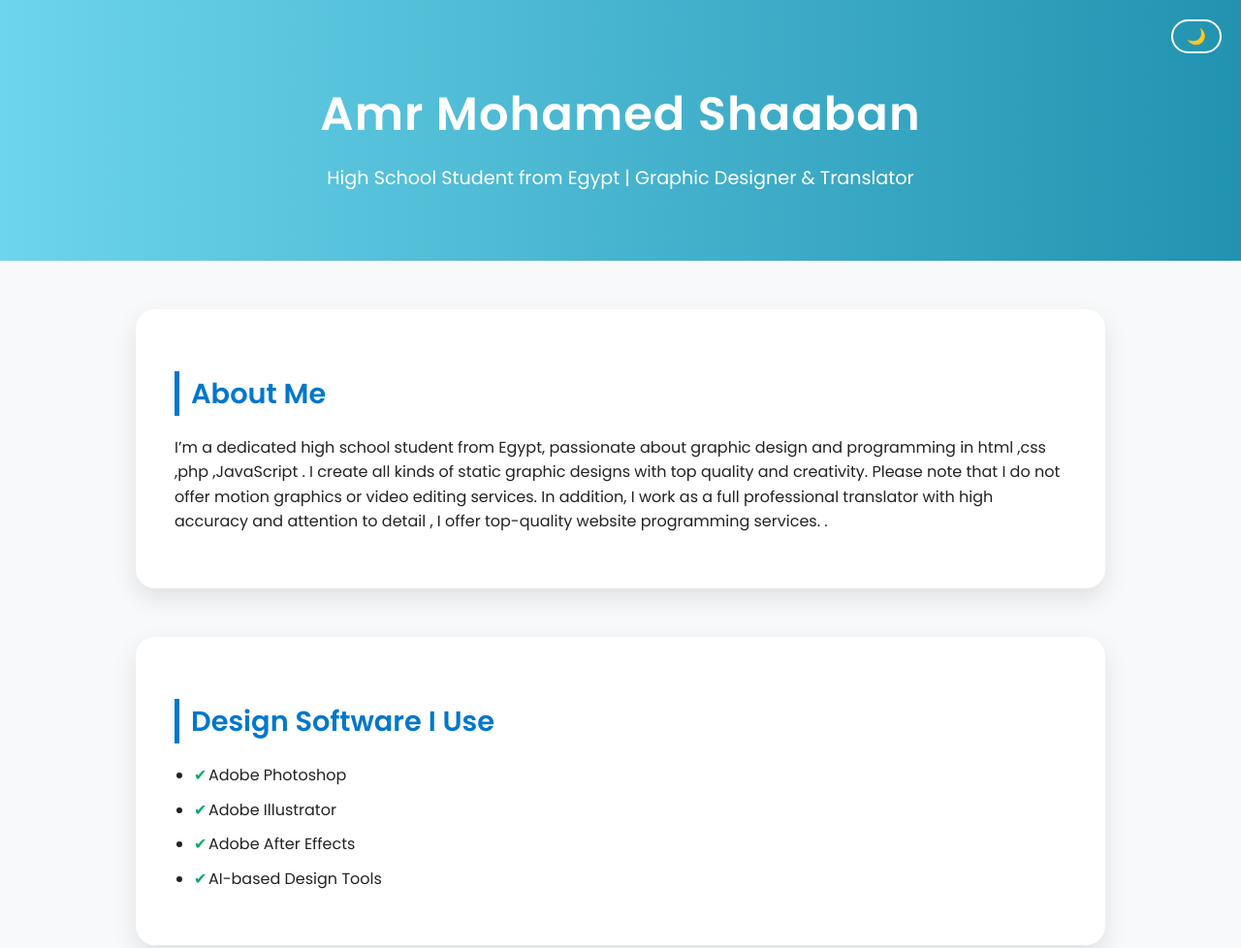
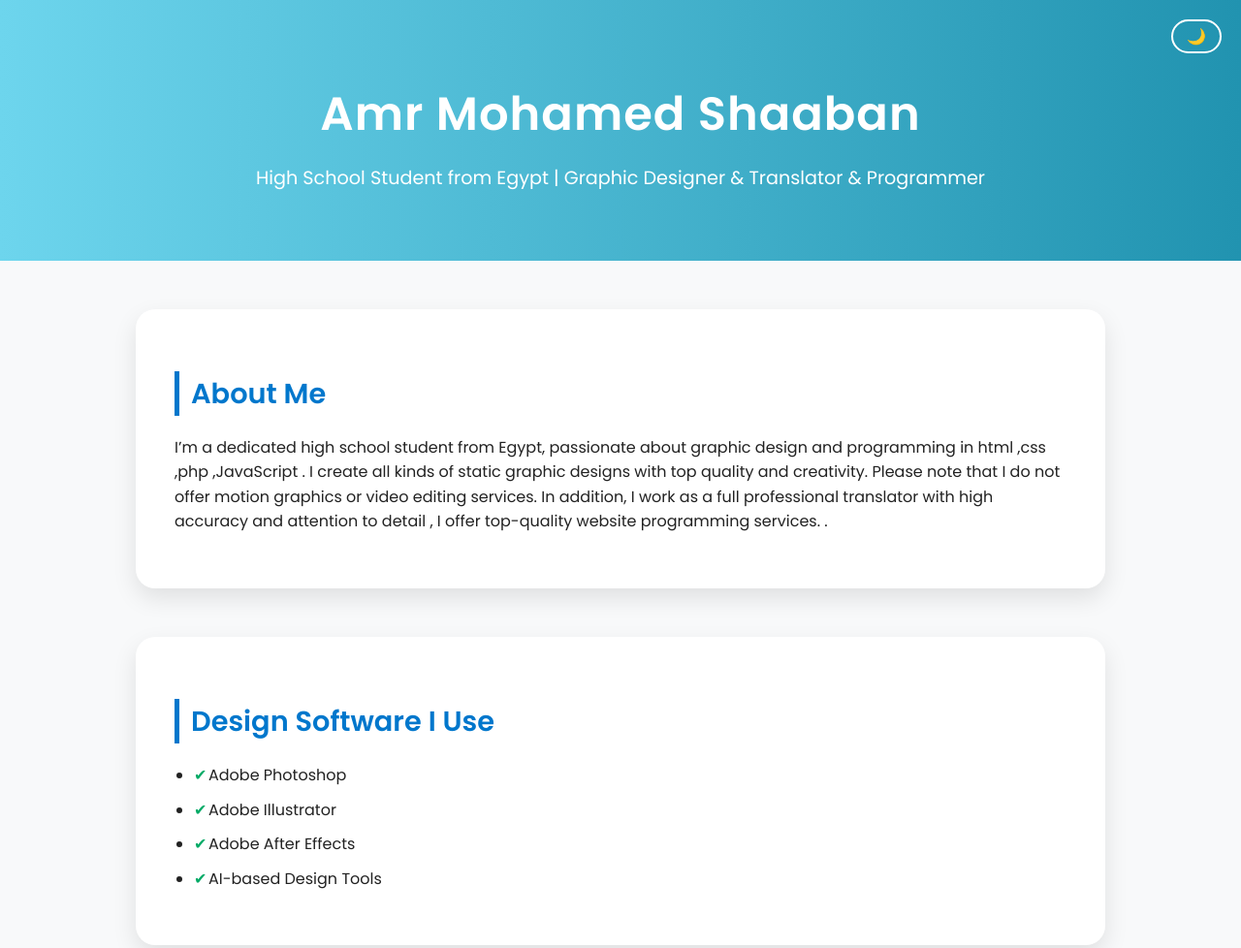
Before and after one commit to AmrSario/My_Portfolio, a plain HTML site: page index.html in a window 1280 px wide. Shown: the top 978 px of the page at 97% size. Drawn offline with Linux system fonts and the light colour scheme.

Commit message:
Update index.html

```diff
--- a/index.html
+++ b/index.html
@@ -219,7 +219,7 @@
   <header>
     <button id="mode-toggle">🌙</button>
     <h1>Amr Mohamed Shaaban</h1>
-    <p>High School Student from Egypt | Graphic Designer & Translator</p>
+    <p>High School Student from Egypt | Graphic Designer & Translator & Programmer</p>
   </header>
 
   <section>
```
